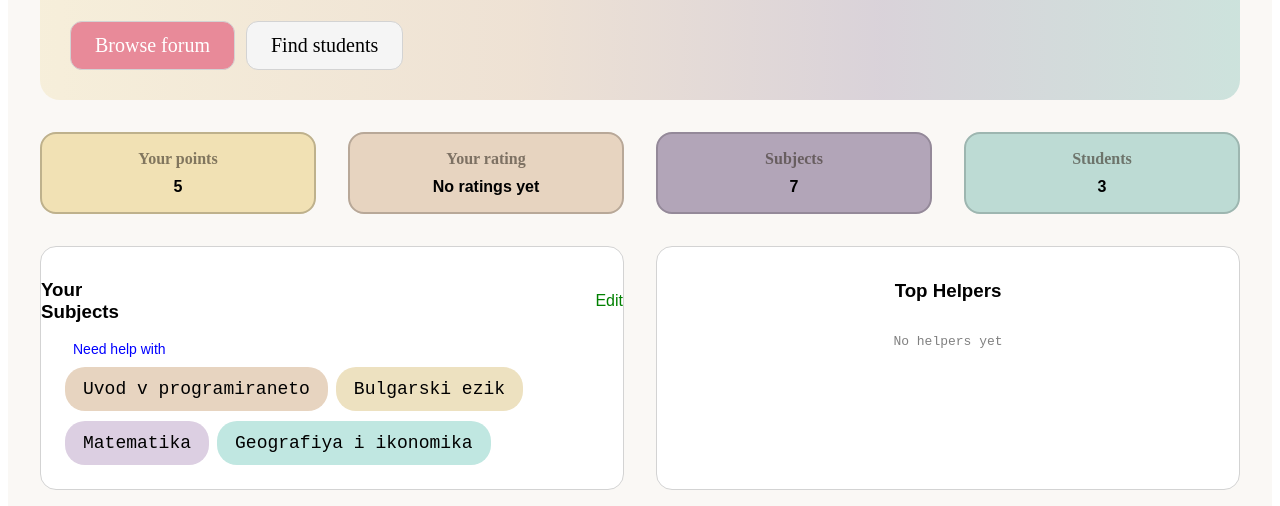
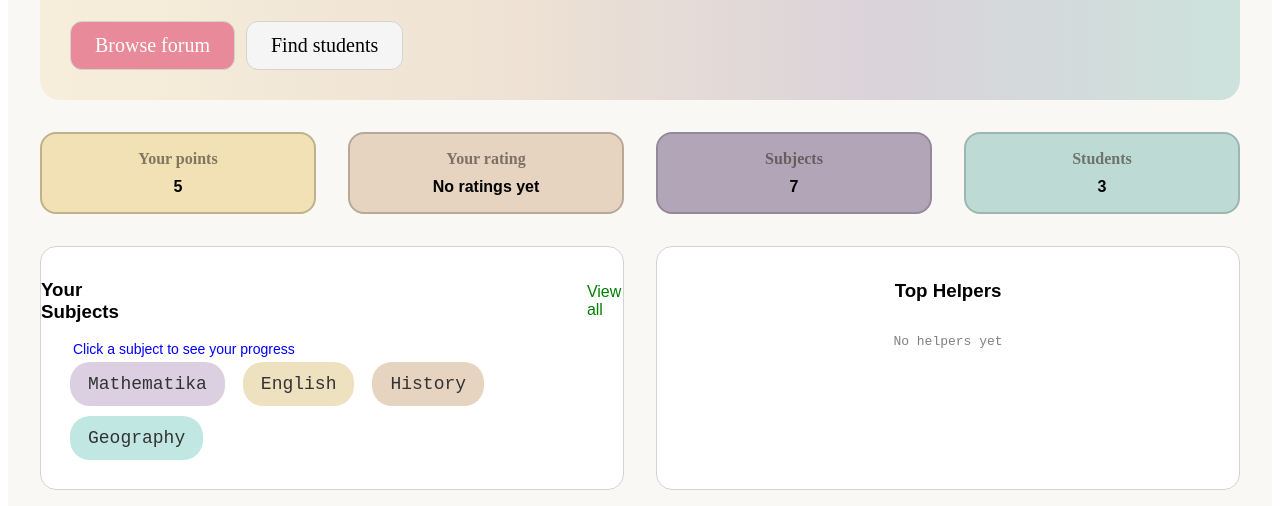
Before and after one commit to rayatoteva/Study_Buddy, a plain HTML site: page index.html in a window 1280 px wide. Shown: the part 294-800 px from the top of the page. Drawn offline with Linux system fonts and the light colour scheme.

Commit message:
changing the boxes to interactive button in css and html

```diff
--- a/index.html
+++ b/index.html
@@ -49,18 +49,19 @@
 
             <section class="col-2">
                 <div class="col-2-item your_subjects">
-                    <span class="card-header">
-                        <h3> Your Subjects </h3>
-                        <a href="index.html#Profile"> Edit </a>
-                    </span>
-                    <p class="help"> Need help with</p>
-                    <span class="subjects">
-                        <p class="subject-item uvod"> Uvod v programiraneto </p>
-                        <p class="subject-item bel"> Bulgarski ezik </p>
-                        <p class="subject-item math"> Matematika </p>
-                        <p class="subject-item geo"> Geografiya i ikonomika </p>
-                    </span>
-                </div>
+    <div class="card-header">
+        <h3>Your Subjects</h3>
+        <a href="#">View all</a>
+    </div>
+    <p class="help">Click a subject to see your progress</p>
+
+    <span class="subjects">
+        <a href="math-page.html" class="subject-item math">Mathematika</a>
+        <a href="english-page.html" class="subject-item bel">English</a>
+        <a href="history-page.html" class="subject-item uvod">History</a>
+        <a href="geo-page.html" class="subject-item geo">Geography</a>
+    </span>
+</div>
                 <div class="col-2-item top_helpers">
                     <h3> Top Helpers </h3>
                     <p> No helpers yet </p>
--- a/style.css
+++ b/style.css
@@ -193,10 +193,20 @@ span.subjects {
 }
 
 .subject-item {
+    display: inline-block;
     padding: 10px 16px;
     border-radius: 20px;
     border: 2px solid transparent;
-    margin: 10px 0px 0px 0px;
+    margin: 5px;
+    text-decoration: none;
+    color: #333;
+    cursor: pointer;
+    transition: 0.2s;
+}
+
+.subject-item:hover {
+    filter: brightness(0.9);
+    transform: translateY(-2px);
 }
 
 .subject-item.uvod {
@@ -407,7 +417,6 @@ h2.banner {
     border-radius: 1rem;
 }
 
-/* Forum.html */
 .card-forum {
     display: grid;
     grid-template-columns: repeat(3, 1fr);
```
Also changed, not shown: forum.html (line endings or trailing spaces).
